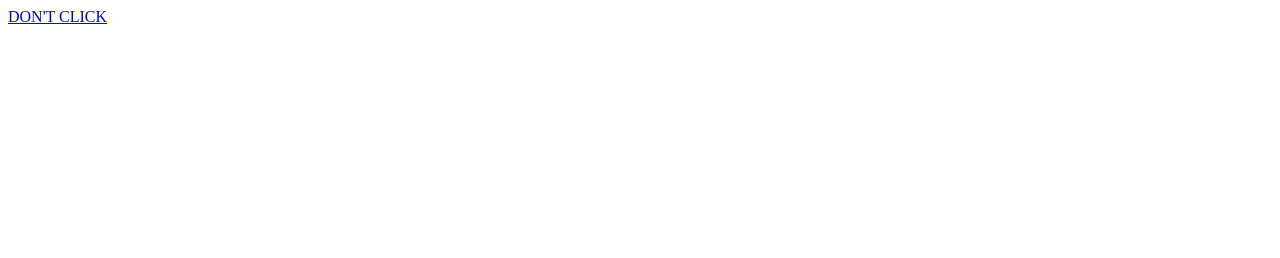
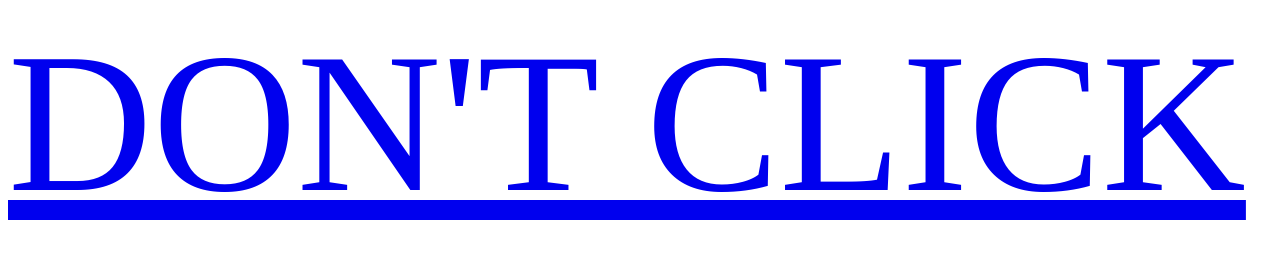
Before and after one commit to Michael78912/Michael78912.github.io, a plain HTML site: page stupid.html in a window 1280 px wide. Drawn offline with Linux system fonts and the light colour scheme.

Commit message:
Update stupid.html

```diff
--- a/stupid.html
+++ b/stupid.html
@@ -4,6 +4,6 @@
 <title>WATCH OUT</title>
 </head>
 <body>
-<a href="http://fakeupdate.net/xp/bsod.html" style="font-size: 200;">DON'T CLICK</a>
+<a href="http://fakeupdate.net/xp/bsod.html" style="font-size: 200px;">DON'T CLICK</a>
 </body>
 </html>
```
